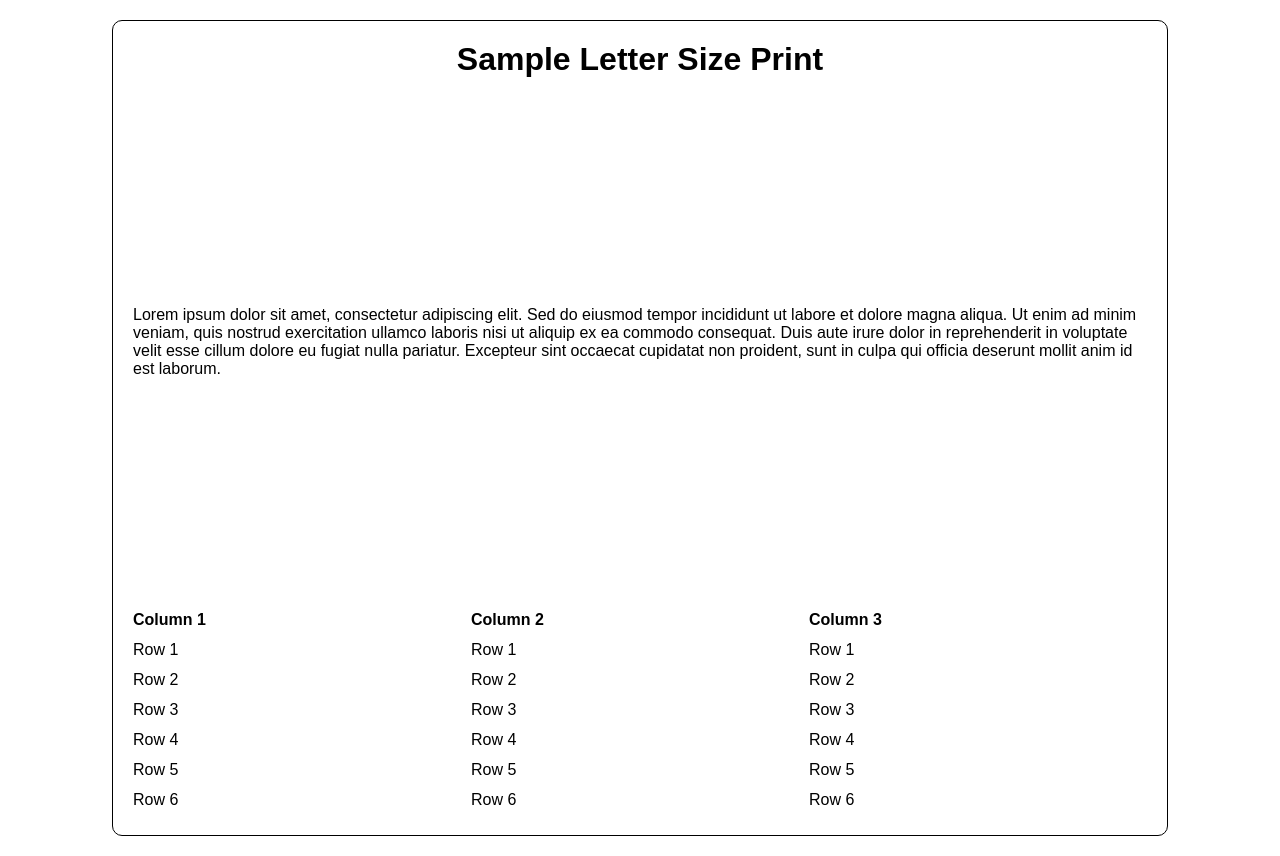
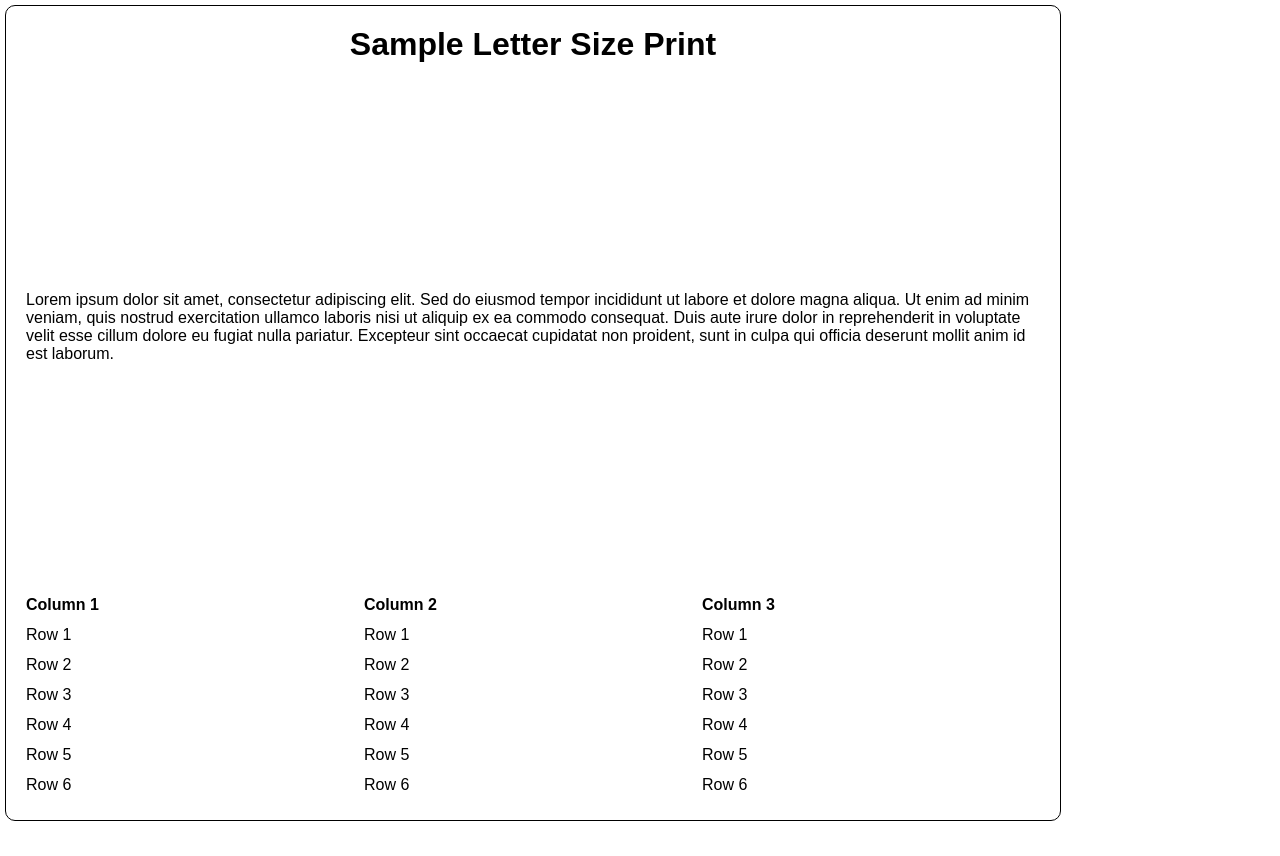
Before and after one commit to rowaxl/barcode-scanner-sample, a Next.js app: page /print in a window 1280 px wide. After the commit the page ends 826 px from the top, so only its background shows below. Built offline with nearby package versions, Linux system fonts and the light colour scheme.

Commit message:
update: ページレイアウトを修正

```diff
--- a/src/pages/print/index.tsx
+++ b/src/pages/print/index.tsx
@@ -8,7 +8,7 @@ export default function Page() {
   }, [])
 
   return (
-    <main style={{ width: "100%", height: "100%", display: "flex", justifyContent: "center", alignItems: "center", padding: "20px" }}>
+    <main style={{ width: "100%", height: "100%", margin: 'auto', padding: "5px" }}>
       <div className="print-page">
         <h1>Sample Letter Size Print</h1>
         <p>Lorem ipsum dolor sit amet, consectetur adipiscing elit. Sed do eiusmod tempor incididunt ut labore et dolore magna aliqua. Ut enim ad minim veniam, quis nostrud exercitation ullamco laboris nisi ut aliquip ex ea commodo consequat. Duis aute irure dolor in reprehenderit in voluptate velit esse cillum dolore eu fugiat nulla pariatur. Excepteur sint occaecat cupidatat non proident, sunt in culpa qui officia deserunt mollit anim id est laborum.</p>
--- a/src/styles/print-style.css
+++ b/src/styles/print-style.css
@@ -1,13 +1,11 @@
 @page {
   size: letter;
-  page-orientation: rotate-left;
   margin: 0;
 }
 
 .print-page {
   width: 11in;
   height: 8.5in;
-  display: flex;
   justify-content: space-between;
   align-items: center;
   border: 1px solid black;
```
